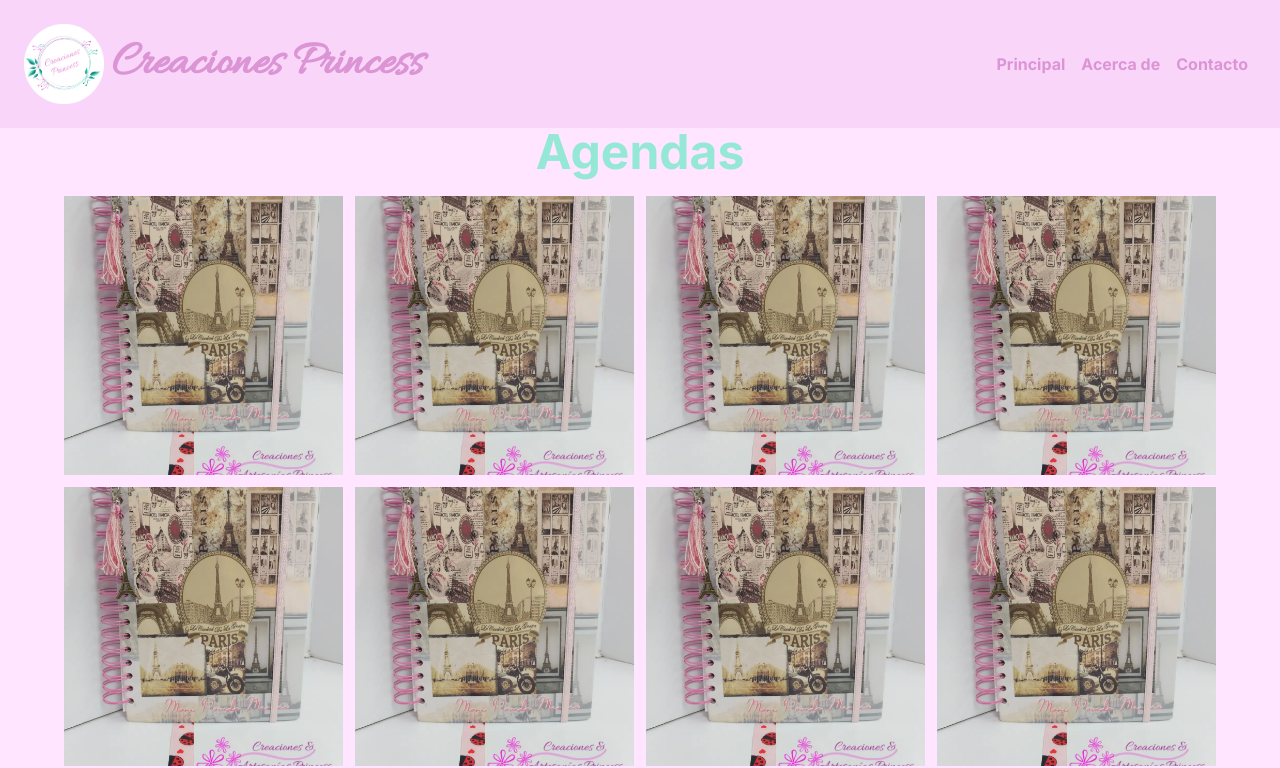
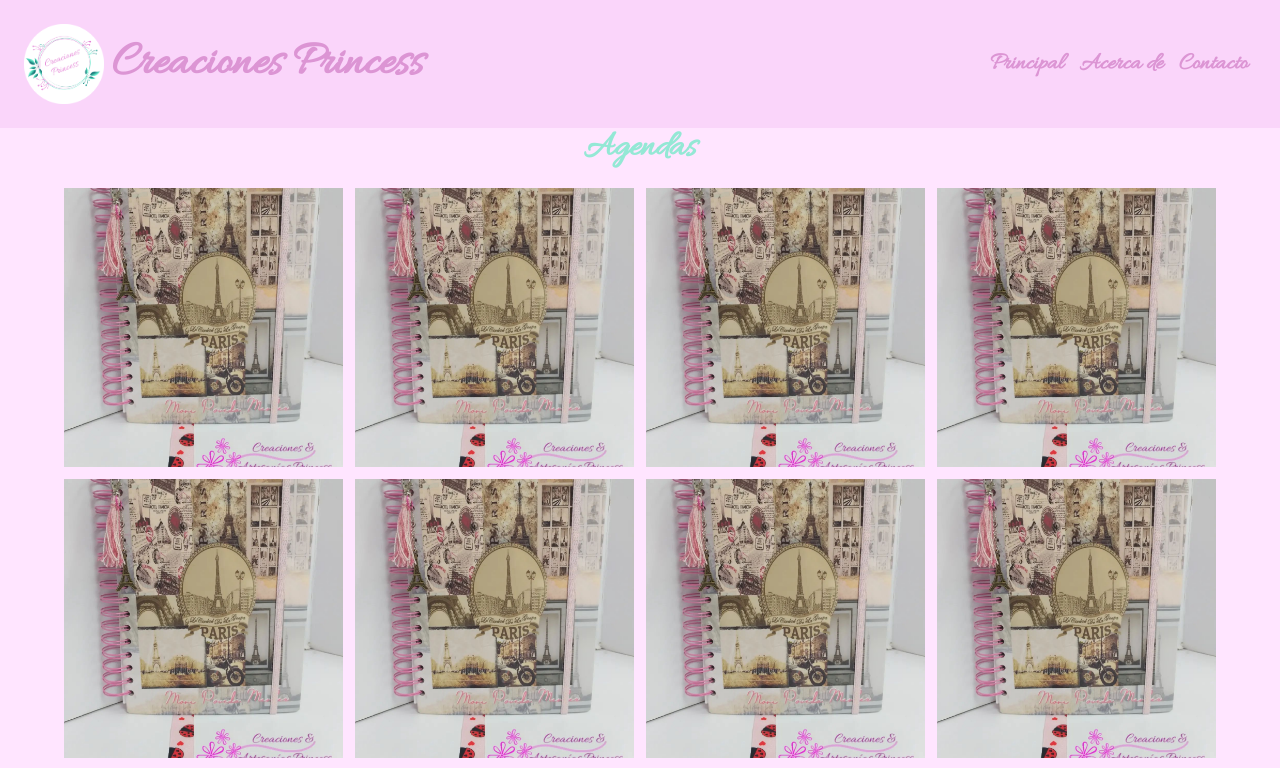
Before and after one commit to adriansb3105/creaciones-princess, a Next.js app: page /agendas in a window 1280 px wide. Shown: the top 768 px of the page. Built offline with nearby package versions, Linux system fonts and the light colour scheme.

Commit message:
Change font size for the menu options

```diff
--- a/src/app/(pages)/agendas/page.jsx
+++ b/src/app/(pages)/agendas/page.jsx
@@ -13,7 +13,7 @@ for (let i = 0; i < 36; i++) {
 export default function Agendas(params) {
     return (
         <section>
-            <h1 className="bg-[#ffe5ff] text-center text-5xl font-bold text-[#94E8D5]">Agendas</h1>
+            <h1 className="bg-[#ffe5ff] font-[Allura-Regular] text-center text-3xl md:text-2xl lg:text-4xl xl:text-4xl 2xl:text-5xl font-bold text-[#94E8D5]">Agendas</h1>
 
             <div className='bg-[#ffe5ff] py-5 px-10 sm:py-5 sm:px-16 columns-4 gap-3 mx-auto space-y-3'>
             {
--- a/src/app/components/Navbar.jsx
+++ b/src/app/components/Navbar.jsx
@@ -36,15 +36,15 @@ export const NavBar = () => {
                     Creaciones Princess
                 </Link>
                 <div className={getMenuClasses()}>
-                    <Link href='/' className='mx-2 hover:text-gray-300 font-bold'>
+                    <Link href='/' className='mx-2 hover:text-gray-300 font-bold font-[Allura-Regular] text-2xl'>
                         Principal
                     </Link>
 
-                    <Link href='/acerca' className='mx-2 hover:text-gray-300 font-bold'>
+                    <Link href='/acerca' className='mx-2 hover:text-gray-300 font-bold font-[Allura-Regular] text-2xl'>
                         Acerca de
                     </Link>
 
-                    <Link href='/contacto' className='mx-2 hover:text-gray-300 font-bold'>
+                    <Link href='/contacto' className='mx-2 hover:text-gray-300 font-bold font-[Allura-Regular] text-2xl'>
                         Contacto
                     </Link>
                 </div>
```
